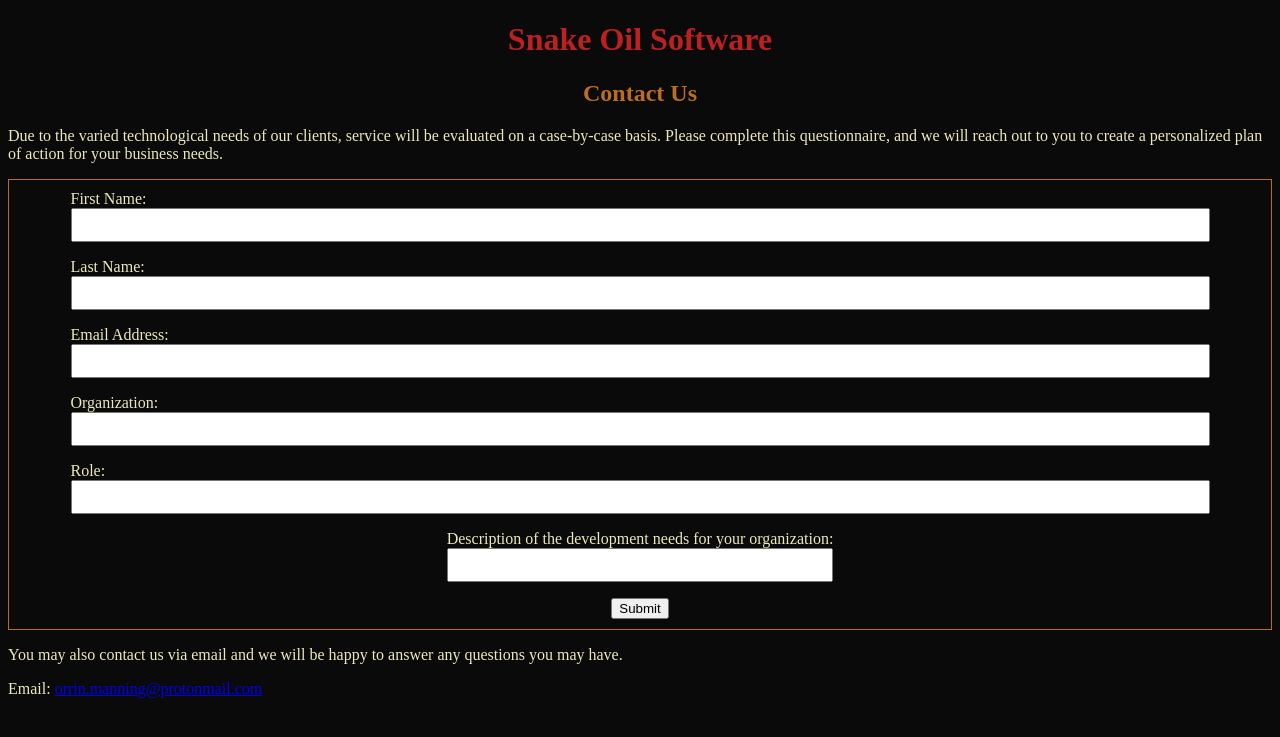
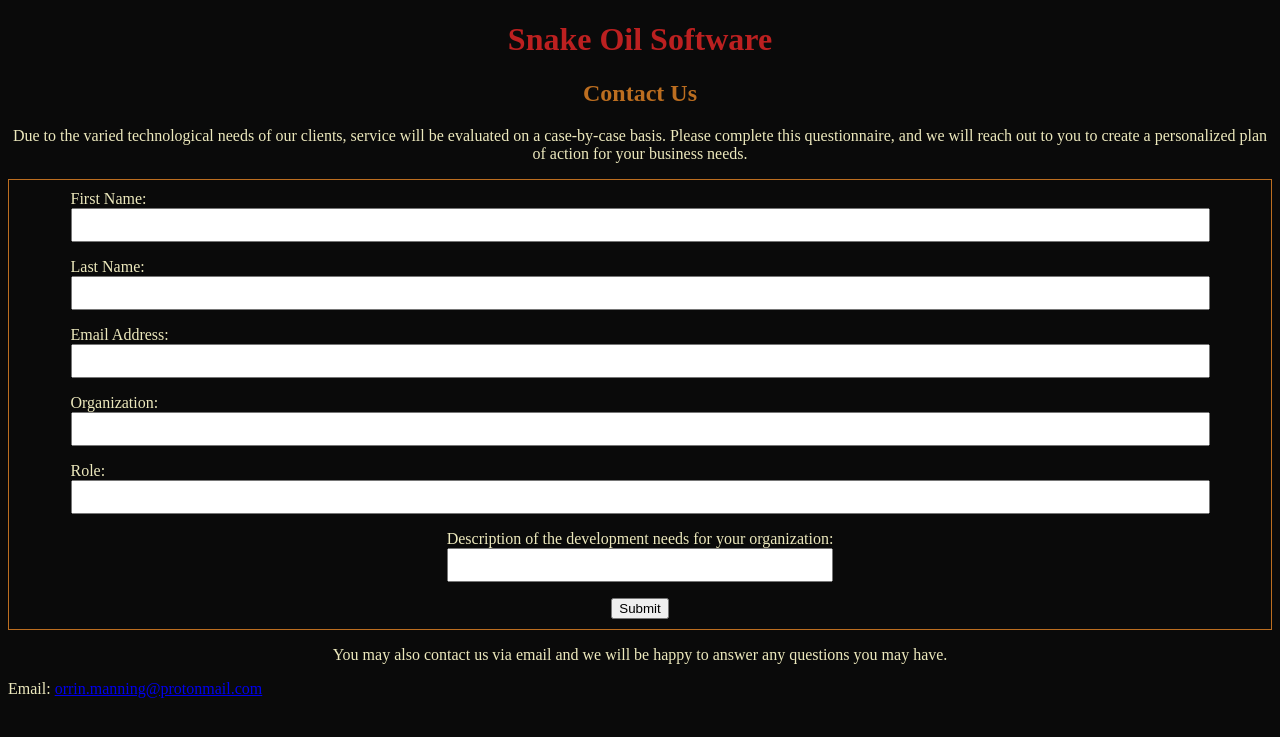
Before and after one commit to Orrin-Manning/snakeoilsoftware.com-old, a PHP site: page /contact in a window 1280 px wide. Shown: the top 737 px of the page. Run offline with PHP 8.4, Linux system fonts and the light colour scheme.

Commit message:
center dialogue paragraphs on the page

```diff
--- a/contact/index.html
+++ b/contact/index.html
@@ -12,7 +12,7 @@
   <main>
     <h2 class="contact-header">Contact Us</h2>
     <section>
-      <p>
+      <p class="contact-dialogue">
         Due to the varied technological needs of our clients, service will be
         evaluated on a case-by-case basis. Please complete this questionnaire,
         and we will reach out to you to create a personalized plan of action for
@@ -52,7 +52,7 @@
     </section>
 
     <section>
-      <p>
+      <p class="contact-dialogue">
         You may also contact us via email and we will be happy to answer any questions you may have.
       </p>
       <p>
--- a/styles.css
+++ b/styles.css
@@ -23,6 +23,10 @@ p, label {
 .contact-header {
   text-align: center;
   color: #bc6e20;
+}
+
+.contact-dialogue {
+  text-align: center;
 }
 
 .contact-form {
```
